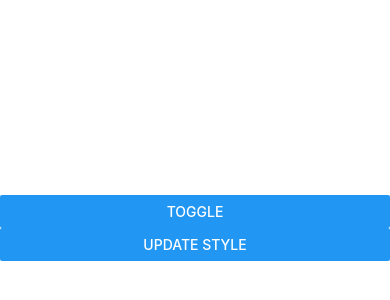
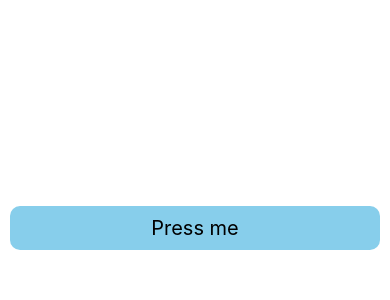
Before and after one commit to deep1524/ReactNative, a React Native app: screen / in a window 390 px wide. Shown: the part 194-494 px from the top of the page. Built offline with nearby package versions, Linux system fonts and the light colour scheme.

Commit message:
preassable

```diff
--- a/App.js
+++ b/App.js
@@ -25,11 +25,12 @@ import Radio_Button_Dynamic from './components/Radio_Button_Dynamic';
 import Loader from './components/Loader';
 import Modal_open from './components/Modal';
 import Status_Bar from './components/Status_Bar';
+import Pressable_com from './components/Pressable_com';
 
 function App() {
   return (
     <>
-           {/* <Basic />
+      {/* <Basic />
        <User/>
       <Custom />
        <MakeGrid />
@@ -45,13 +46,12 @@ function App() {
         <Radio_Button_Dynamic/>
   <Loader/>
    <Modal_open/>
+     <Status_Bar/>
    */}
 
-
-     <Status_Bar/>
+      <Pressable_com />
     </>
   );
 }
 
-
 export default App;
--- /dev/null
+++ b/components/Pressable_com.jsx
@@ -0,0 +1,34 @@
+import React from 'react';
+import {Pressable, StyleSheet, Text, View} from 'react-native';
+
+const Pressable_com = () => {
+  return (
+    <View style={styles.main}>
+      {/* <Text>Pressable_com</Text> */}
+      <Pressable
+        onPress={() => console.warn(' Normal onPress')}
+        onLongPress={() => console.warn(' longpress event')}
+        onPressIn={() => console.warn('  onPress In')}
+        onPressOut={() => console.warn(' onPress Out')}>
+        <Text style={styles.press_btn}>Press me</Text>
+      </Pressable>
+    </View>
+  );
+};
+const styles = StyleSheet.create({
+  main: {
+    flex: 1,
+    justifyContent: 'center',
+  },
+  press_btn: {
+    backgroundColor: 'skyblue',
+    padding: 10,
+    borderRadius: 10,
+    textAlign: 'center',
+    margin: 10,
+    fontSize: 20,
+    shadowColor: 'black',
+    elevation: 10,
+  },
+});
+export default Pressable_com;
```
